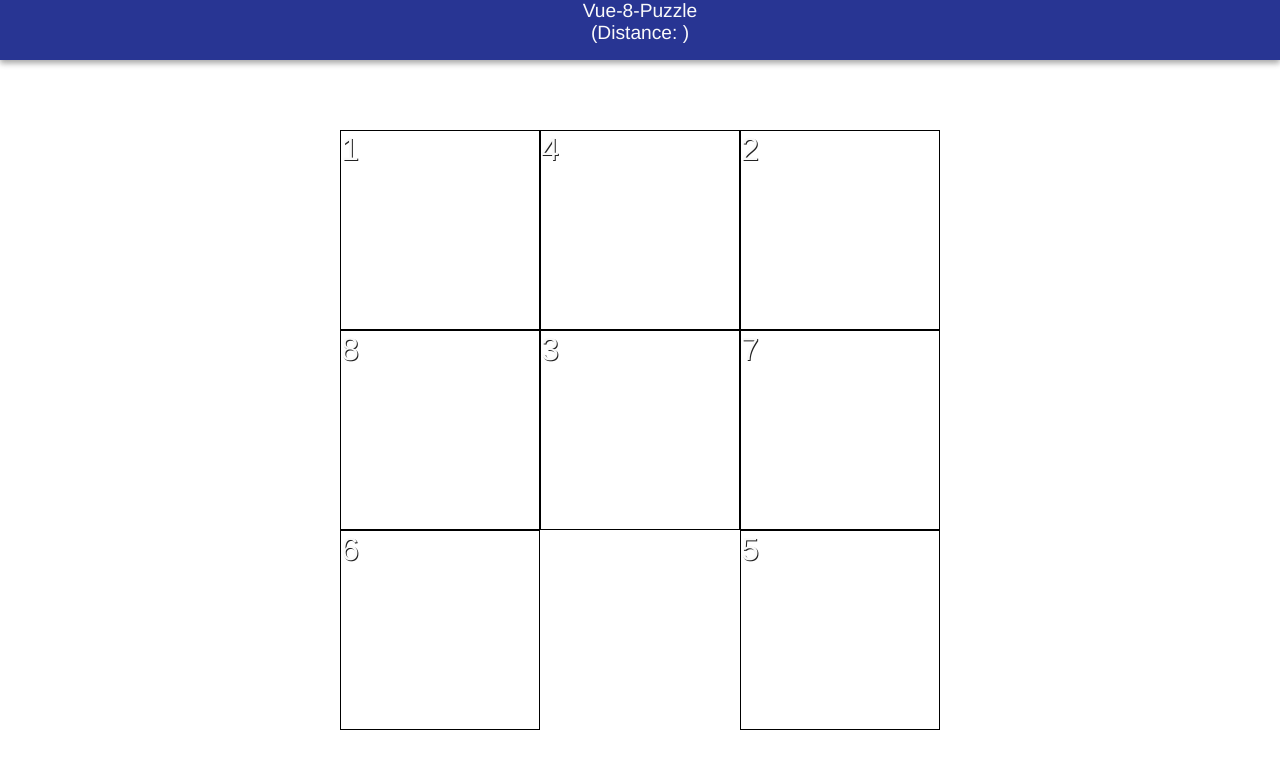
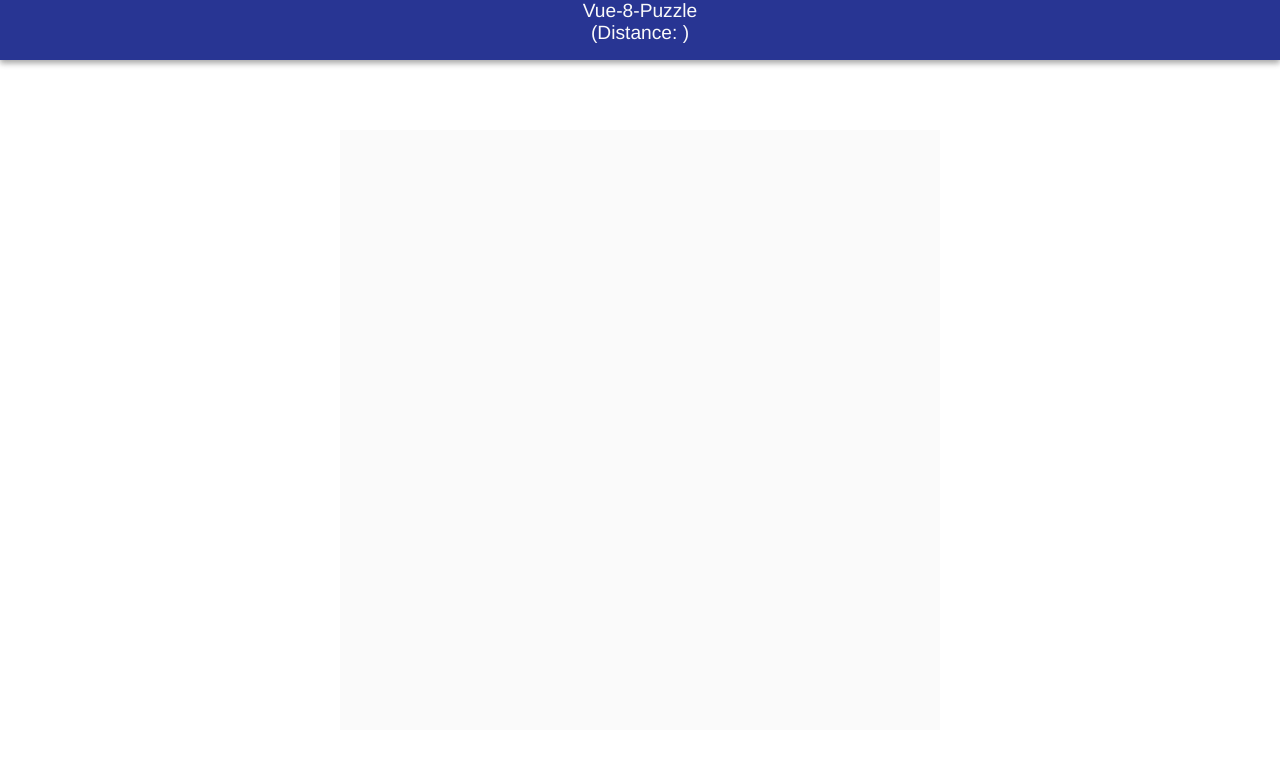
Before and after one commit to meganetaaan/vue-8-puzzle, a Vue app: page / in a window 1280 px wide. Shown: the top 768 px of the page. Built offline with nearby package versions, Linux system fonts and the light colour scheme.

Commit message:
Canvas only

```diff
--- a/src/components/PuzzleBoard.vue
+++ b/src/components/PuzzleBoard.vue
@@ -4,19 +4,15 @@
   @keyup.prevent="onKeyUp"
   @click="onClickBoard"
   >
-    <transition-group>
-      <div class="block" v-for="(block, idx) of blocks" :key="block" :style="getBlockStyle(block, idx)"
-      @click.prevent
-      @mousedown.prevent
-      @mouseup.prevent="onClick(idx)"
-      @touchend.prevent="onClick(idx)"
-      >
-        <!-- <img v-if="targetSrc" :style="getImageStyle(block, idx)" :src="targetSrc" /> -->
-        <div v-if="showNumber" class="tile-number">{{block === 0 ? '' : block}}</div>
-        <canvas :ref="'canvas_' + block" class="targetImg" :width="cellWidth" :height="cellHeight"/>
-      </div>
-    </transition-group>
-    <video ref="sourceImg" autoplay loop :style="getSourceStyle()" :width="width" :height="height" :src="vidSrc">No video</video>
+    <canvas ref="puzzle-canvas" class="puzzle-canvas"
+    @click.prevent
+    @mousedown.prevent
+    @mouseup.prevent="onClick"
+    @touchend.prevent="onClick"
+    :width="width"
+    :height="height"
+    ></canvas>
+    <video ref="sourceImg" autoplay loop muted :style="getSourceStyle()" :width="width" :height="height" :src="vidSrc">No video</video>
   </div>
 </template>
 
@@ -103,30 +99,34 @@ export default {
     this._lastRender = Date.now()
     const loop = () => {
       const now = Date.now()
-      if (now - this._lastRender > 100) {
+      if (now - this._lastRender > 50) {
         this._lastRender = now
         // TODO: choose trimming strategy
         // trims square area from the center of the source
         const sourceImg = this.$refs.sourceImg
         const sourceCellSize = Math.min(sourceImg.videoWidth / this.dx, sourceImg.videoHeight / this.dy)
-        for (let block of this.blocks) {
+        const marginX = (sourceImg.videoWidth - sourceCellSize * this.dx) / 2
+        const marginY = (sourceImg.videoHeight - sourceCellSize * this.dy) / 2
+        const ctx = this.$refs['puzzle-canvas'].getContext('2d')
+
+        if (this._shouldClear) {
+          ctx.clearRect(0, 0, this.width, this.height)
+        }
+        for (let i = 0, len = this.blocks.length; i < len; i++) {
+          const block = this.blocks[i]
           if (block === 0) {
             continue
           }
-          const canvas = this.$refs[`canvas_${block}`][0]
-          const ctx = canvas.getContext('2d')
           const row = this.board.row(block)
           const col = this.board.col(block)
           // const marginX = 0
           // const marginY = 0
-          const marginX = (sourceImg.videoWidth - sourceCellSize * this.dx) / 2
-          const marginY = (sourceImg.videoHeight - sourceCellSize * this.dy) / 2
           const sourceX = sourceCellSize * (col - 1) + marginX
           const sourceY = sourceCellSize * (row - 1) + marginY
           const sourceWidth = sourceCellSize
           const sourceHeight = sourceCellSize
-          const targetX = 0
-          const targetY = 0
+          const targetY = (this.board.row(i + 1) - 1) * this.cellHeight
+          const targetX = (this.board.col(i + 1) - 1) * this.cellWidth
           const targetWidth = this.cellWidth
           const targetHeight = this.cellHeight
           ctx.drawImage(sourceImg, sourceX, sourceY, sourceWidth, sourceHeight, targetX, targetY, targetWidth, targetHeight)
@@ -147,6 +147,7 @@ export default {
       this.isGoal = this.board.isGoal()
       this.manhattan = this.board.manhattan()
       this.hamming = this.board.hamming()
+      this.clearCanvas()
       this.$emit('change', {
         blocks: this.blocks,
         isGoal: this.isGoal,
@@ -203,11 +204,19 @@ export default {
         left: 0
       }
     },
+    clearCanvas () {
+      this._shouldClear = true
+      // const ctx = this.$refs['puzzle-canvas'].getContext('2d')
+      // ctx.clearRect(0, 0, this.width, this.height)
+    },
     slide (idx) {
       this.board.slide(idx)
       Vue.set(this, 'blocks', this.board.blocks.concat())
     },
-    onClick (idx) {
+    onClick (event) {
+      const col = Math.floor(event.offsetX / this.cellWidth)
+      const row = Math.floor(event.offsetY / this.cellHeight)
+      const idx = row * this.dx + col
       if (this.$refs.sourceImg.currentTime < 0.01) {
         this.$refs.sourceImg.play()
       }
@@ -260,13 +269,23 @@ export default {
   width: 300;
   height: 300;
 }
+.puzzle-canvas {
+  position: absolute;
+  margin: 0;
+  padding: 0;
+  top: 0;
+  left: 0;
+  width: 100%;
+  height: 100%;
+}
 .puzzle-board {
   position: absolute;
   width: 100%;
   height: 100%;
+  background-color: #FAFAFA;
 }
 .block {
-  transition: all .3s ease;
+  /* transition: all .3s ease; */
 }
 .tile-number {
   position: absolute;
```
